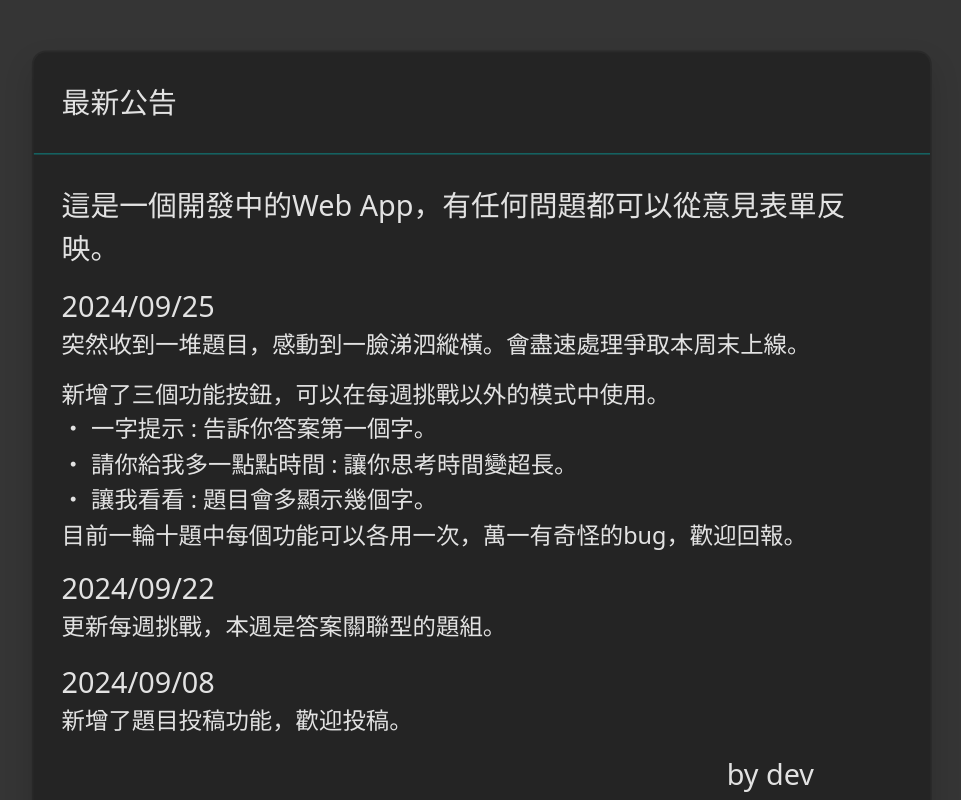
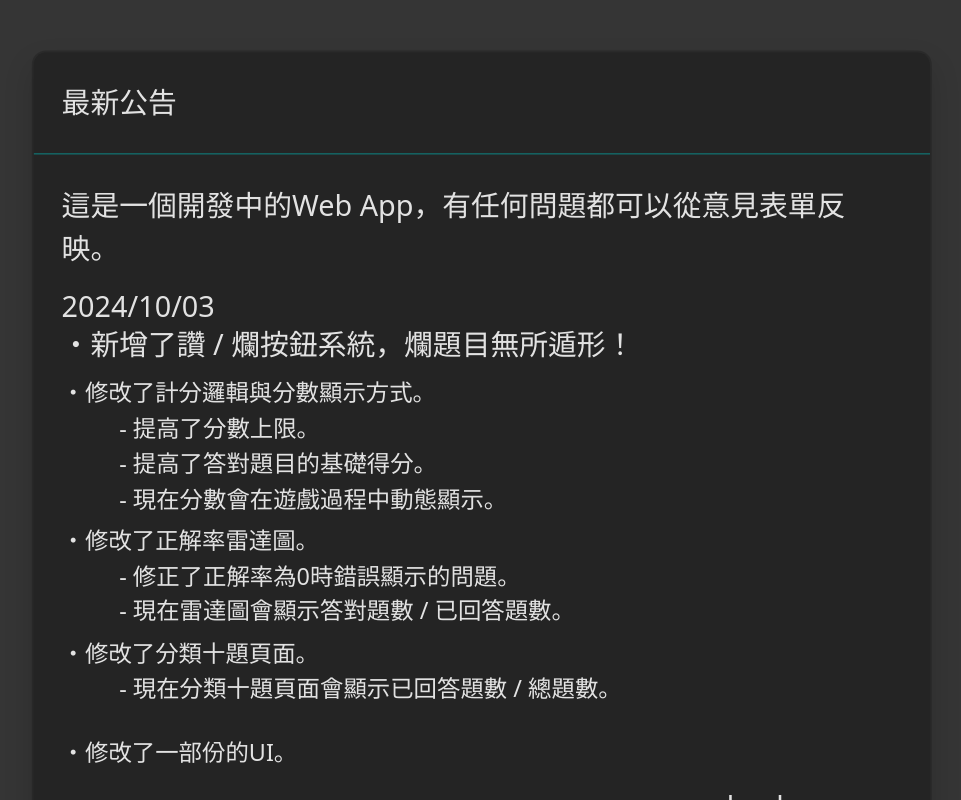
Before and after one commit to Yuduki-Tei/crying-chair-quiz, a Vue app: page /menu in a window 1280 px wide. Shown: the top 800 px of the page, without its empty margins (159-1120 px from the left). Built offline with nearby package versions, Linux system fonts and the light colour scheme; no server answers; sample sign-in values are in the browser's storage.

Commit message:
hello banner(20241003)

```diff
--- a/src/components/HelloBanner.vue
+++ b/src/components/HelloBanner.vue
@@ -1,19 +1,33 @@
 <template>
-  <Modal modalTitle = "最新公告" confimText = "好喔" :showModal = "showModal">
-    <p class="mb-1">這是一個開發中的Web App，有任何問題都可以從意見表單反映。</p>
-      <p class = "mt-2 mb-0">2024/09/25</p>
-      <li>突然收到一堆題目，感動到一臉涕泗縱橫。會盡速處理爭取本周末上線。</li>
-      <p class = "mt-2 mb-0"></p>
-      <li>新增了三個功能按鈕，可以在每週挑戰以外的模式中使用。</li>
-      <li> ・ 一字提示 : 告訴你答案第一個字。</li>
-      <li> ・ 請你給我多一點點時間 : 讓你思考時間變超長。</li>
-      <li> ・ 讓我看看 : 題目會多顯示幾個字。</li>
-      <li>目前一輪十題中每個功能可以各用一次，萬一有奇怪的bug，歡迎回報。</li>
-      <p class = "mt-2 mb-0">2024/09/22</p>
-      <li>更新每週挑戰，本週是答案關聯型的題組。</li>
-      <p class = "mt-2 mb-0">2024/09/08</p>
-      <li>新增了題目投稿功能，歡迎投稿。</li>
-      <p class="mt-2 me-5 text-end">by dev</p>
+  <Modal modalTitle="最新公告" confimText="好喔" :showModal="showModal">
+    <p class="mb-1">
+      這是一個開發中的Web App，有任何問題都可以從意見表單反映。
+    </p>
+    <p class="mt-2 mb-0">2024/10/03</p>
+    <h6>・新增了讚 / 爛按鈕系統，爛題目無所遁形！</h6>
+    <li>・修改了計分邏輯與分數顯示方式。</li>
+    <ol class="mb-0">
+      - 提高了分數上限。
+    </ol>
+    <ol class="mb-0">
+      - 提高了答對題目的基礎得分。
+    </ol>
+    <ol class="mb-1">
+      - 現在分數會在遊戲過程中動態顯示。
+    </ol>
+    <li>・修改了正解率雷達圖。</li>
+    <ol class="mb-0">
+      - 修正了正解率為0時錯誤顯示的問題。
+    </ol>
+    <ol class="mb-1">
+      - 現在雷達圖會顯示答對題數 / 已回答題數。
+    </ol>
+    <li>・修改了分類十題頁面。</li>
+    <ol class="mb-">
+      - 現在分類十題頁面會顯示已回答題數 / 總題數。
+    </ol>
+    <li>・修改了一部份的UI。</li>
+    <p class="mt-2 me-5 text-end">by dev</p>
   </Modal>
 </template>
 
@@ -22,16 +36,18 @@ import { defineComponent, ref } from "vue";
 import Modal from "./Modal.vue";
 export default defineComponent({
   name: "HelloBanner",
-  components:{ Modal },
+  components: { Modal },
   setup() {
-    const helloID = "20240925";
+    const helloID = "20241003";
     const showModal = ref<boolean>(true);
 
-    if (!localStorage.getItem("helloID") || localStorage.getItem("helloID") !== helloID) {
+    if (
+      !localStorage.getItem("helloID") ||
+      localStorage.getItem("helloID") !== helloID
+    ) {
       showModal.value = true;
       localStorage.setItem("helloID", helloID);
-    }
-    else{
+    } else {
       showModal.value = false;
     }
     return {
```
